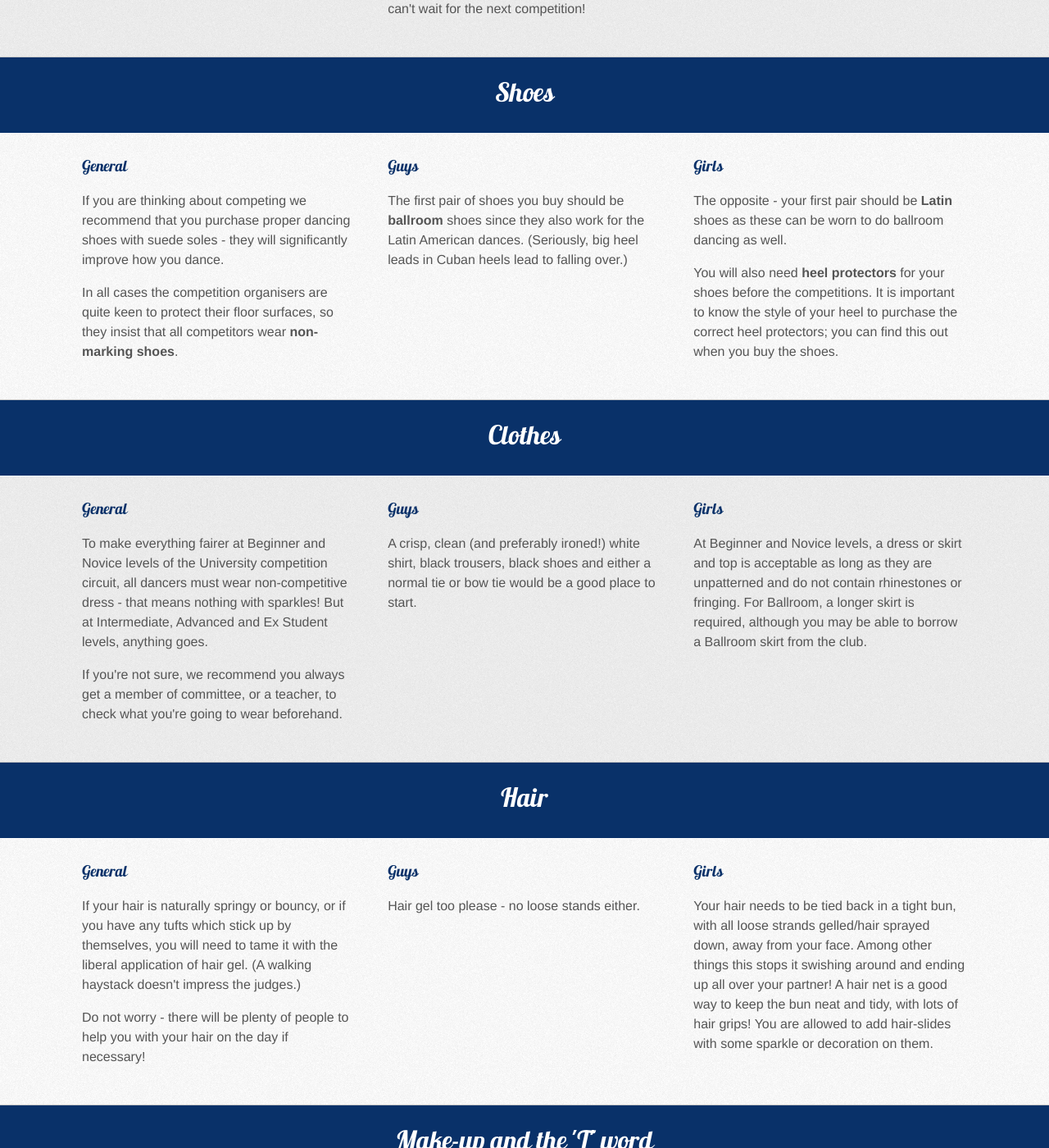
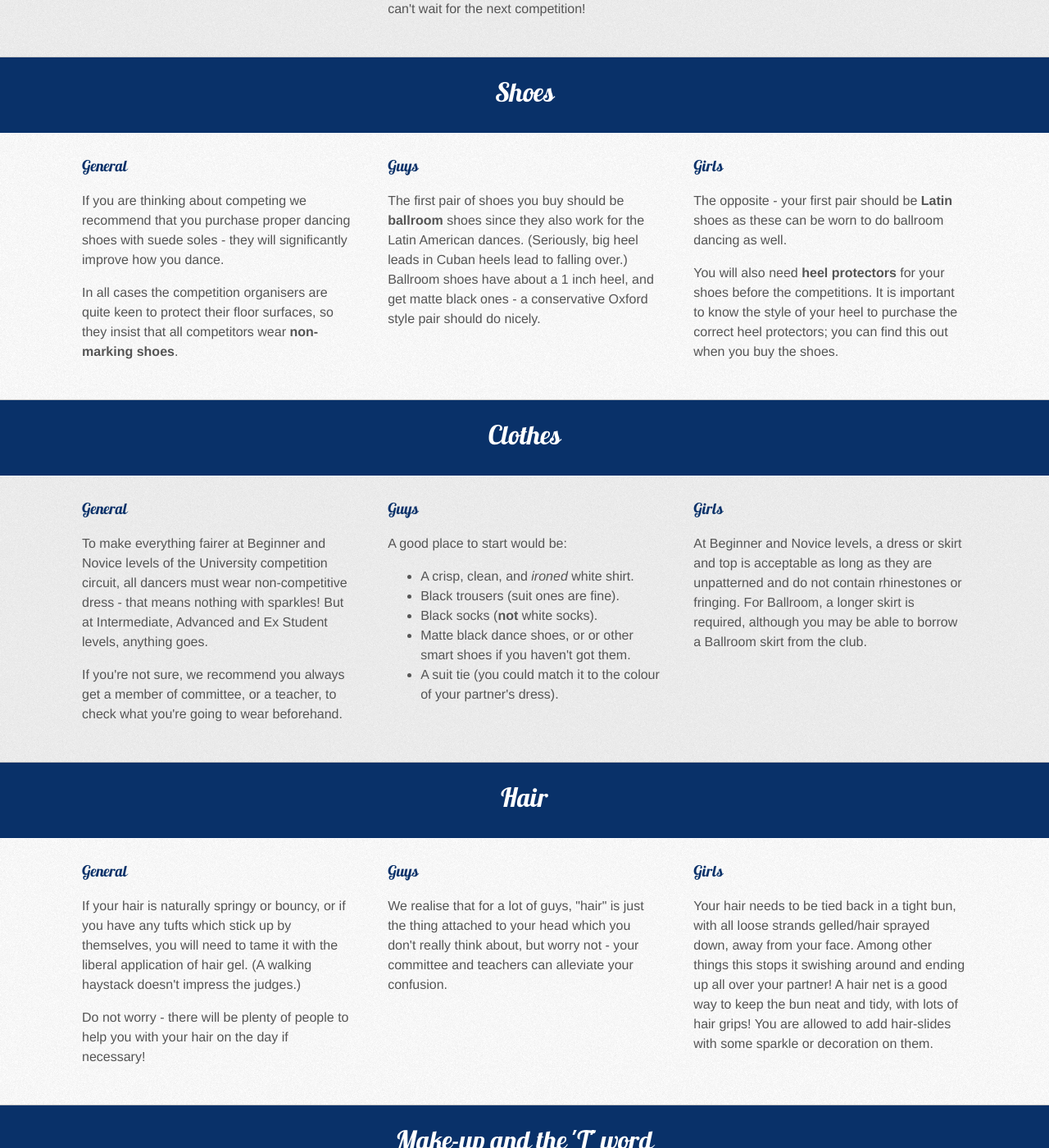
Before and after one commit to surreybldc/surreybldc.github.com, a Jekyll site: the page built from competitions.html, in a window 1280 px wide and 1400 px high, scrolled down 964 px. Shown: the whole window at 82% size. Built offline with Jekyll 4.4.1, drawn with Linux system fonts in a browser that asks for light colours.

Commit message:
tweak comps information

```diff
--- a/competitions.html
+++ b/competitions.html
@@ -38,7 +38,7 @@ meta_description: "A guide to competing with Surrey BLDC, including what to wear
       </div>
       <div class="fourcol">
         <h3>Guys</h3>
-        <p>The first pair of shoes you buy should be <strong>ballroom</strong> shoes since they also work for the Latin American dances. (Seriously, big heel leads in Cuban heels lead to falling over.)</p>
+        <p>The first pair of shoes you buy should be <strong>ballroom</strong> shoes since they also work for the Latin American dances. (Seriously, big heel leads in Cuban heels lead to falling over.) Ballroom shoes have about a 1 inch heel, and get matte black ones - a conservative Oxford style pair should do nicely.</p>
       </div>
       <div class="fourcol last">
         <h3>Girls</h3>
@@ -57,7 +57,14 @@ meta_description: "A guide to competing with Surrey BLDC, including what to wear
       </div>
       <div class="fourcol">
         <h3>Guys</h3>
-        <p>A crisp, clean (and preferably ironed!) white shirt, black trousers, black shoes and either a normal tie or bow tie would be a good place to start.</p>
+        <p>A good place to start would be:</p>
+        <ul>
+          <li>A crisp, clean, and <em>ironed</em> white shirt.</li>
+          <li>Black trousers (suit ones are fine).</li>
+          <li>Black socks (<strong>not</strong> white socks).</li>
+          <li>Matte black dance shoes, or or other smart shoes if you haven't got them.</li>
+          <li>A suit tie (you could match it to the colour of your partner's dress).</li>
+        </ul>
       </div>
       <div class="fourcol last">
         <h3>Girls</h3>
@@ -75,7 +82,7 @@ meta_description: "A guide to competing with Surrey BLDC, including what to wear
       </div>
       <div class="fourcol">
         <h3>Guys</h3>
-        <p>Hair gel too please - no loose stands either.</p>
+        <p>We realise that for a lot of guys, "hair" is just the thing attached to your head which you don't really think about, but worry not - your committee and teachers can alleviate your confusion.</p>
       </div>
       <div class="fourcol last">
         <h3>Girls</h3>
```
Also changed, not shown: 1 other file.
